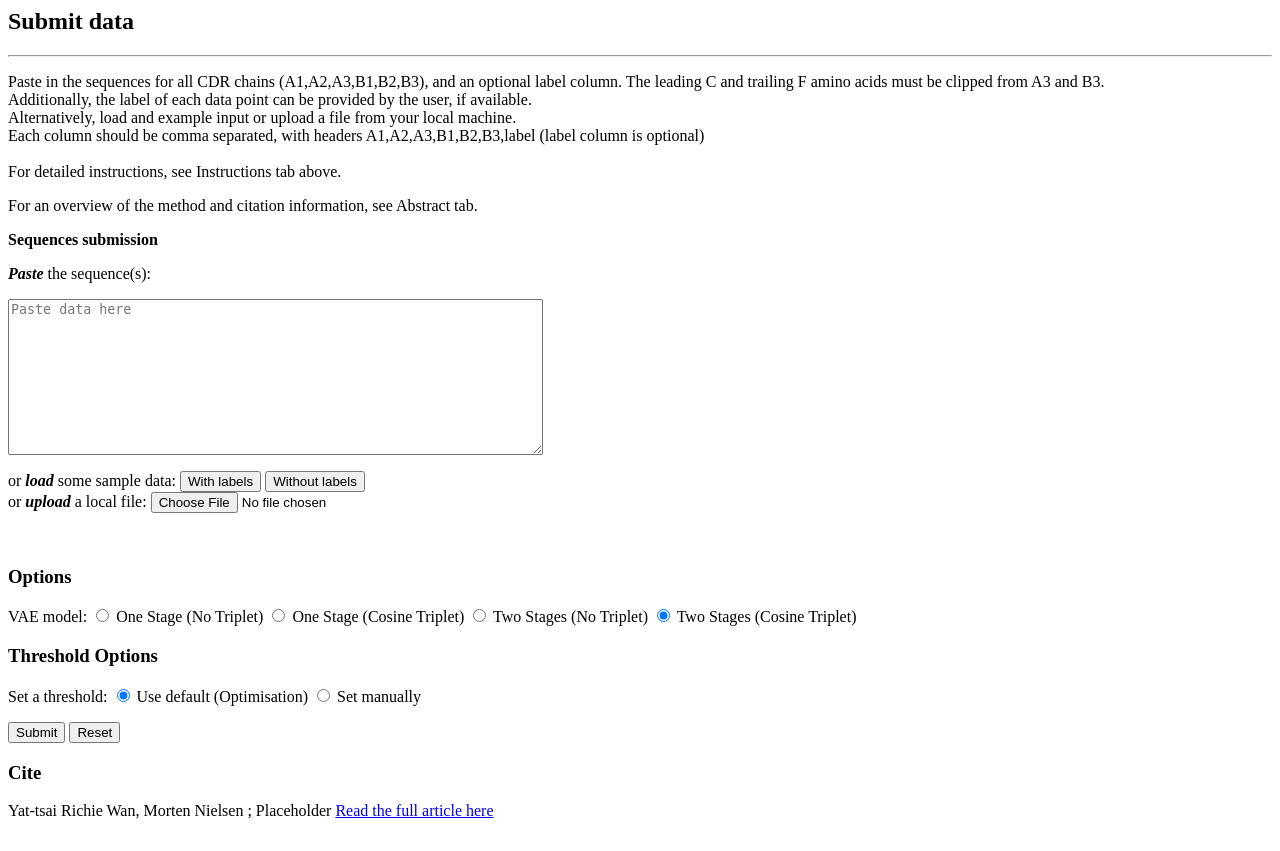
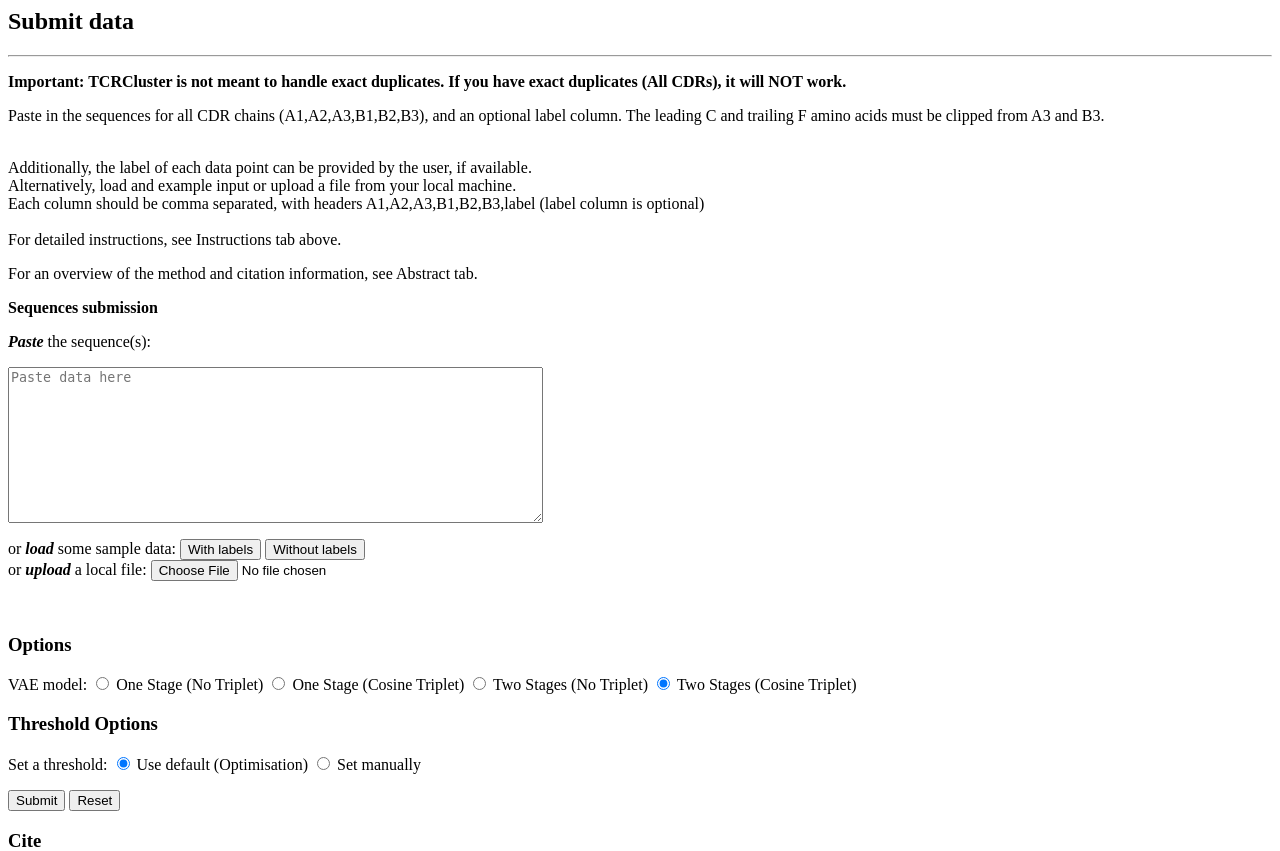
Before and after one commit to richieYT-wan/tcrcluster_frontend, a PHP site: page /1-Submission.php in a window 1280 px wide. Shown: the top 851 px of the page. Before the commit the page ends 819 px from the top, so only its background shows below. Run offline with PHP 8.4, Linux system fonts and the light colour scheme.

Commit message:
added line about duplicates

```diff
--- a/1-Submission.php
+++ b/1-Submission.php
@@ -38,8 +38,8 @@
 <form enctype="multipart/form-data" action="/cgi-bin/webface2.cgi" method="POST">
   <input type=hidden name=configfile value="/var/www/services/services/TCRcluster-1.0/webface.cf">
 
-  <p>
-    Paste in the sequences for all CDR chains (A1,A2,A3,B1,B2,B3), and an optional label column. The leading C and trailing F amino acids must be clipped from A3 and B3.
+  <p><b>Important: TCRCluster is not meant to handle exact duplicates. If you have exact duplicates (All CDRs), it will NOT work.</b></p>
+  <p> Paste in the sequences for all CDR chains (A1,A2,A3,B1,B2,B3), and an optional label column. The leading C and trailing F amino acids must be clipped from A3 and B3.</p>
     <br>Additionally, the label of each data point can be provided by the user, if available.
     <br>Alternatively, load and example input or upload a file from your local machine.
     <br>Each column should be comma separated, with headers A1,A2,A3,B1,B2,B3,label (label column is optional)
--- a/service_header.php
+++ b/service_header.php
@@ -1 +1,2 @@
 <p>TCRcluster is a variational autoencoder and agglomerative clustering pipeline. It clusters TCRs together based on latent cosine distances extracted with a VAE.</p>
+<p>If your file is properly formatted and you encounter an error, it is likely that you have duplicates TCRs in your dataset. TCRCluster-1.0 is not meant to handle exact duplicates.</p>
```
